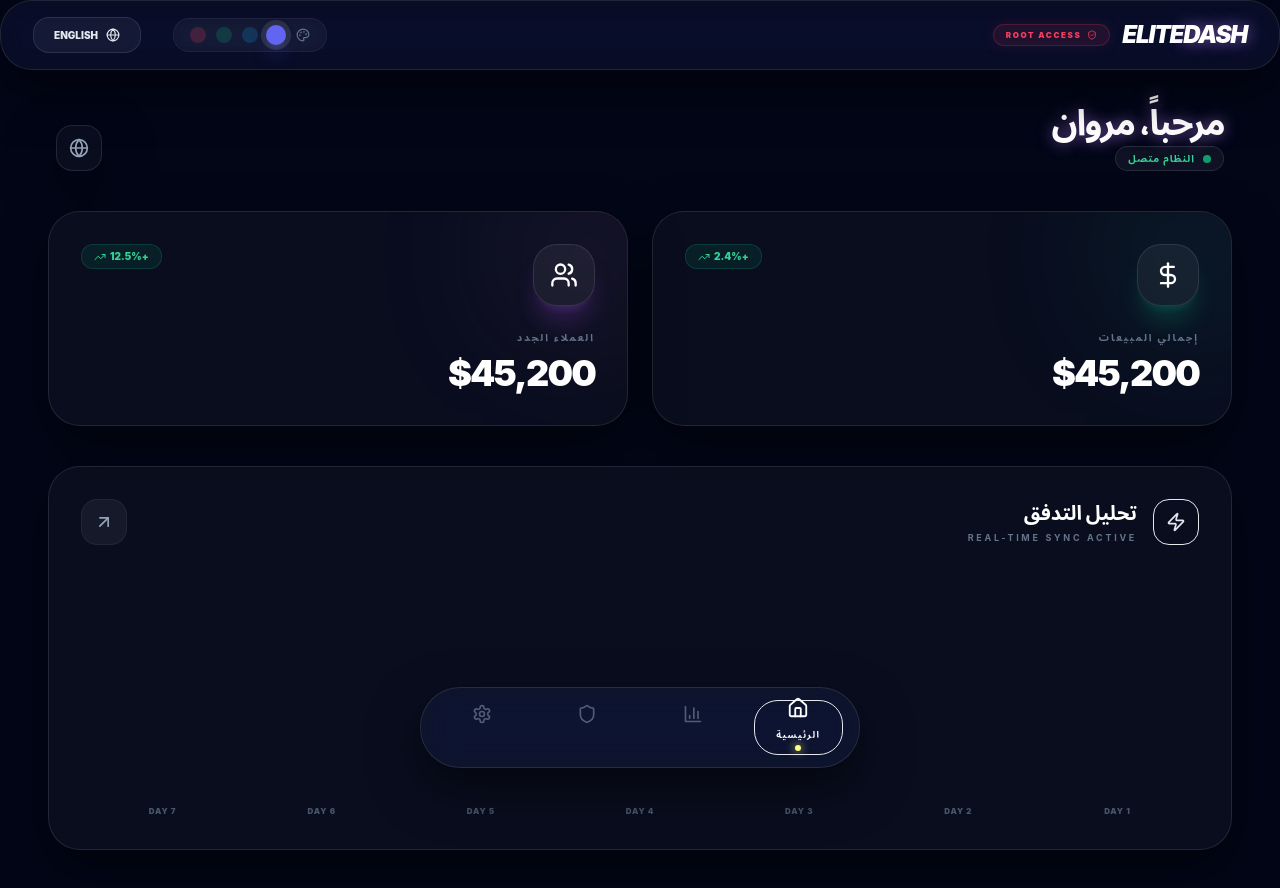
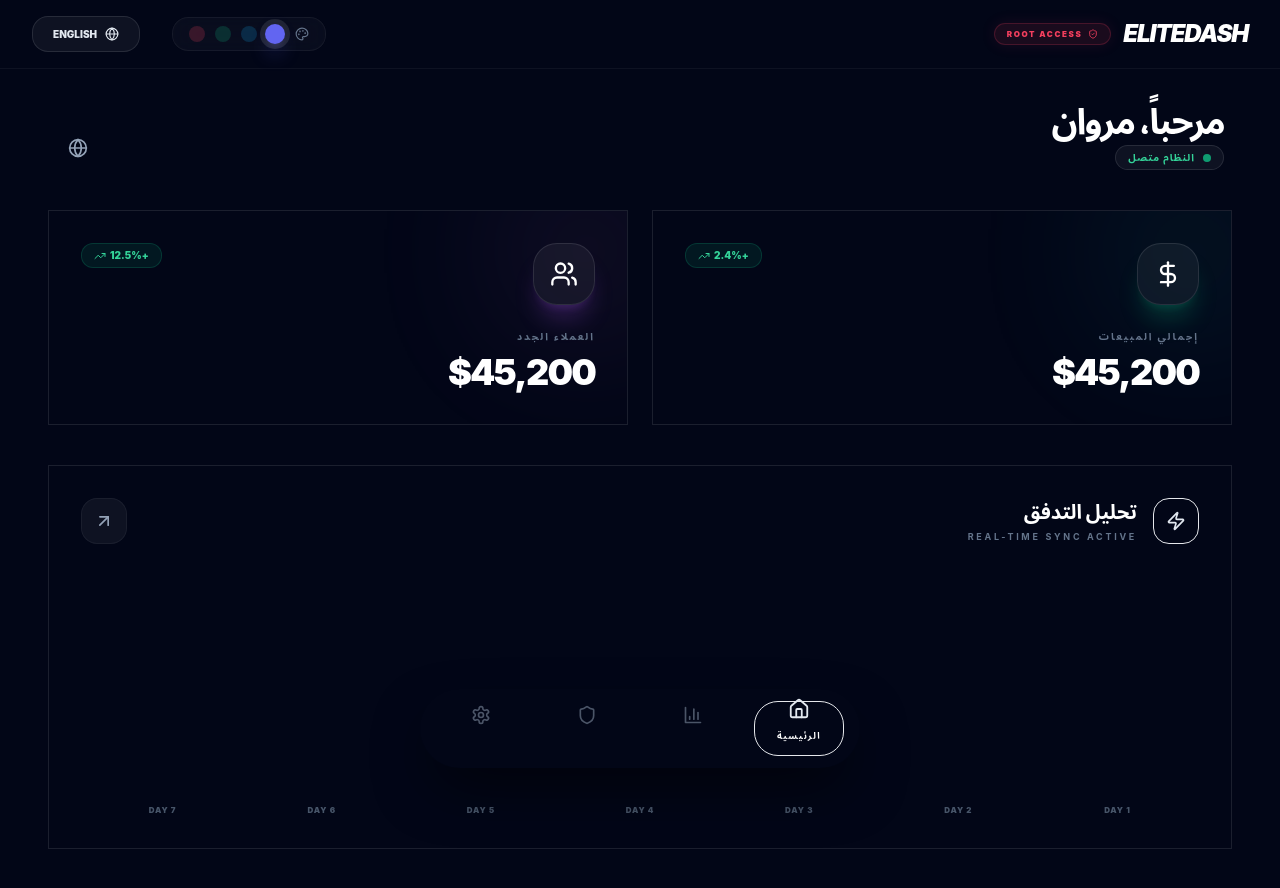
Before and after one commit to marwanalpumu-del/elitedash-modern-dashboard, a React (Vite) app: page / in a window 1280 px wide. Shown: the top 888 px of the page. Built offline with nearby package versions, Linux system fonts and the light colour scheme.

Commit message:
Update index.css

```diff
--- a/src/index.css
+++ b/src/index.css
@@ -1,75 +1,38 @@
-/* index.css - EliteDash Ultra-Premium Core */
-
 @tailwind base;
 @tailwind components;
 @tailwind utilities;
 
 @layer base {
   :root {
-    --primary: 192 132 252;   /* أرجواني متوهج */
-    --accent: 45 212 191;    /* فيروزي نيون */
+    --bg-main: #020617;
+    --primary-glow: rgba(192, 132, 252, 0.4);
+    --accent-glow: rgba(45, 212, 191, 0.3);
   }
 
   body {
-    background-color: #020617; /* اللون الأساسي للنظام */
-    @apply text-slate-200 antialiased min-h-screen overflow-x-hidden;
-    margin: 0;
-    /* خطوط مريحة للعين للجوال */
+    background: var(--bg-main);
+    @apply text-slate-200 antialiased overflow-x-hidden;
     font-family: 'Inter', 'Noto Sans Arabic', sans-serif;
   }
 }
 
 @layer components {
-  /* تأثير الزجاج المتطور - يحل مشكلة العتمة في الصور */
-  .glass-panel {
-    background: rgba(255, 255, 255, 0.03) !important;
-    backdrop-filter: blur(16px) saturate(180%) !important;
-    -webkit-backdrop-filter: blur(16px) saturate(180%) !important;
-    border: 1px solid rgba(255, 255, 255, 0.1) !important;
-    box-shadow: 0 20px 50px rgba(0, 0, 0, 0.5) !important;
-    @apply rounded-[2rem] transition-all duration-500;
+  /* تأثير الزجاج النخبوي - Ultra Glass */
+  .premium-card {
+    background: rgba(255, 255, 255, 0.02);
+    backdrop-filter: blur(20px) saturate(160%);
+    border: 1px solid rgba(255, 255, 255, 0.08);
+    @apply rounded-[2.5rem] p-8 shadow-2xl transition-all duration-500 hover:bg-white/[0.04] hover:border-white/20;
   }
 
-  /* نصوص متوهجة لكسر سواد الخلفية */
-  .text-glow {
-    text-shadow: 0 0 15px rgba(192, 132, 252, 0.6);
-    @apply text-white font-black;
+  /* تأثير النصوص المشعة */
+  .selling-text {
+    @apply bg-clip-text text-transparent bg-gradient-to-r from-purple-400 to-teal-400 font-black;
+    filter: drop-shadow(0 0 10px rgba(192, 132, 252, 0.3));
   }
 
-  /* أنيميشن الظهور التدريجي (Animate Reveal) */
-  .animate-reveal {
-    animation: revealEffect 0.8s cubic-bezier(0, 0, 0.2, 1) forwards;
-  }
-
-  @keyframes revealEffect {
-    from { opacity: 0; transform: translateY(20px); filter: blur(10px); }
-    to { opacity: 1; transform: translateY(0); filter: blur(0); }
-  }
-
-  /* تأثير اللمعان المتحرك للأزرار (Shimmer) */
-  .animate-shimmer {
-    animation: shimmerEffect 2s infinite linear;
-  }
-
-  @keyframes shimmerEffect {
-    from { transform: translateX(-100%); }
-    to { transform: translateX(100%); }
+  /* زر المزامنة الاحترافي */
+  .btn-primary {
+    @apply relative overflow-hidden bg-gradient-to-r from-purple-600 to-indigo-600 px-8 py-4 rounded-2xl font-bold tracking-widest uppercase text-[11px] transition-all hover:scale-[1.02] active:scale-95 shadow-[0_10px_30px_rgba(124,58,237,0.3)];
   }
 }
-
-/* تحسين شكل شريط التمرير ليناسب الفخامة */
-::-webkit-scrollbar {
-  width: 4px;
-}
-::-webkit-scrollbar-track {
-  background: #020617;
-}
-::-webkit-scrollbar-thumb {
-  background: rgba(192, 132, 252, 0.2);
-  border-radius: 10px;
-}
-
-/* تخصيص الثيم الأرجواني */
-[data-theme='purple'] {
-  --primary: 192 132 252;
-}
```
